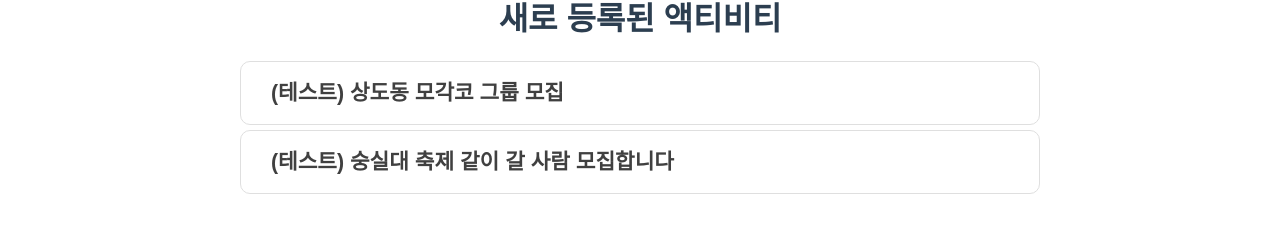
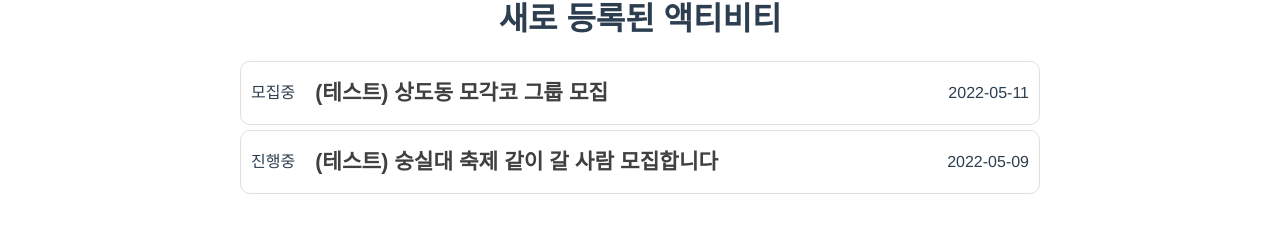
Before and after one commit to Oince/Orgoal, a Vue app in the folder orgoal/src/front/: page / in a window 1280 px wide. Shown: the part 458-690 px from the top of the page. Built offline with nearby package versions, Linux system fonts and the light colour scheme; no server answers.

Commit message:
더미 데이터 수정

```diff
--- a/orgoal/src/front/src/components/ActivityList.vue
+++ b/orgoal/src/front/src/components/ActivityList.vue
@@ -35,15 +35,15 @@ export default {
       // TODO : 서버와의 통신 잘 되는 것 확인하면 테스트용 데이터 주석처리하기
       {
         aid: 111,
-        status: "r", //'Recruit', 'Proceeding', 'End'
+        state: "R", //'Recruit', 'Proceeding', 'End'
         title: "(테스트) 상도동 모각코 그룹 모집",
-        date: "2022-05-11",
+        lastModification: "2022-05-11",
       },
       {
         aid: 222,
-        status: "p",
+        state: "P",
         title: "(테스트) 숭실대 축제 같이 갈 사람 모집합니다",
-        date: "2022-05-09",
+        lastModification: "2022-05-09",
       },
     ]);
     // methods
```
